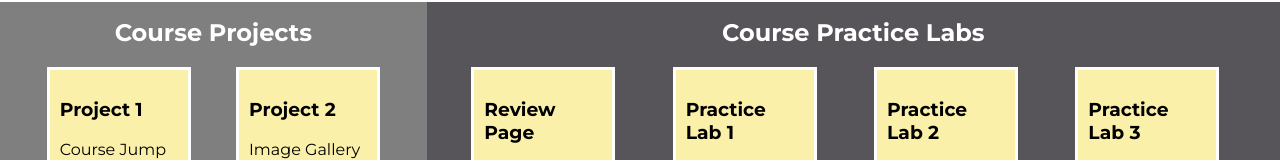
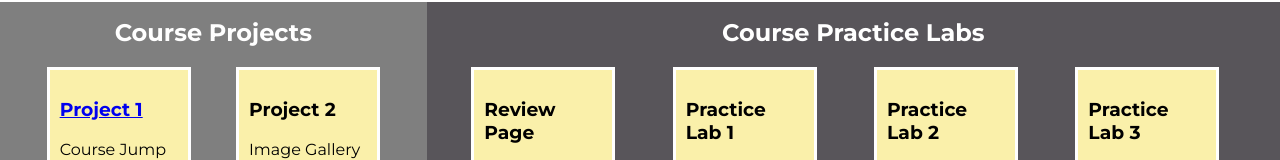
Before and after one commit to dennis-mays/Jump-page, a plain HTML site: page index.html in a window 1280 px wide. Shown: the part 489-649 px from the top of the page. Drawn offline with Linux system fonts and the light colour scheme.

Commit message:
added link to Jump Page repo

```diff
--- a/index.html
+++ b/index.html
@@ -49,7 +49,13 @@
                     <h2>Course Projects</h2>
                     <ol>
                         <li>
-                            <h3>Project 1</h3>
+                            <h3>
+                                <a
+                                    href="https://github.com/dennis-mays/jump-page"
+                                    target="_blank"
+                                    >Project 1</a
+                                >
+                            </h3>
                             <p>Course Jump Page</p>
                             <p>Due: Feb 14th</p>
                         </li>
```
